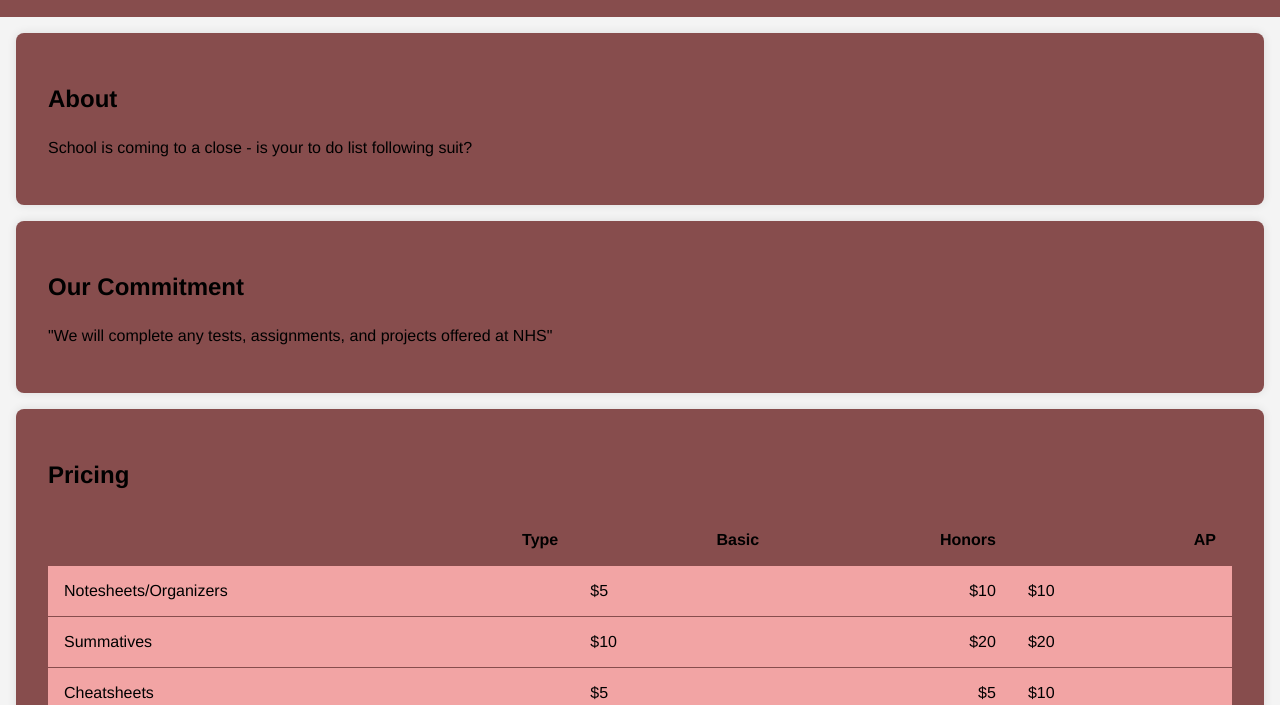
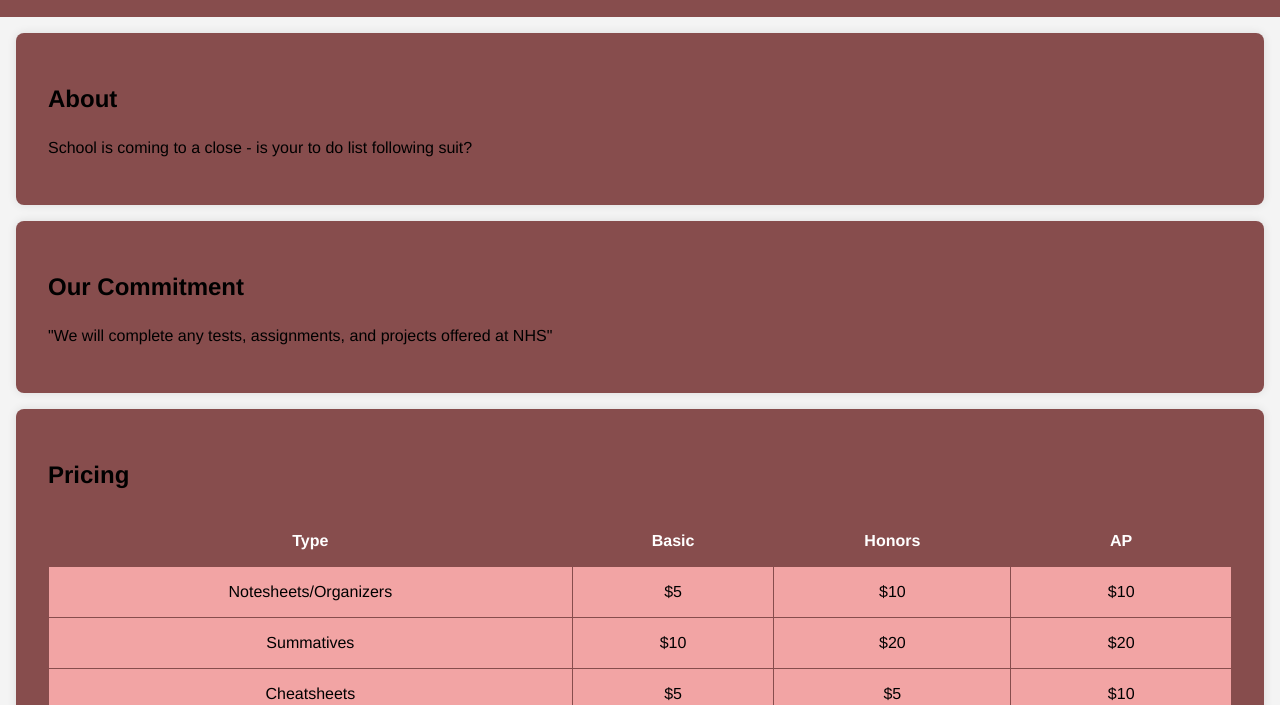
Before and after one commit to SandSniffer/sandpaper, a plain HTML site: page index.html in a window 1280 px wide. Shown: the part 95-800 px from the top of the page. Drawn offline with Linux system fonts and the light colour scheme; a script that the page names is missing.

Commit message:
Update styles.css

```diff
--- a/styles.css
+++ b/styles.css
@@ -29,27 +29,21 @@ h2 {
 table {
     width: 100%;
     border-collapse: collapse;
+    border: 1px solid #874d4d; /* Added to give the table an outer border */
 }
 
 th, td {
     padding: 1rem;
-    text-align: left;
-    border-bottom: 1px solid #874d4d;
+    text-align: center; /* Centering text in all table cells */
+    border: 1px solid #874d4d; /* Added to add borders around each cell */
 }
 
 th {
     background-color: #874d4d;
+    color: #fff; /* Changed to ensure text in the header is visible */
 }
 
 td {
-    background-color: #f2a4a4;
-}
-
-th, td:nth-child(3), td:nth-child(5), td:nth-child(7) {
-    text-align: right;
-}
-
-td:nth-child(3), td:nth-child(5), td:nth-child(7) {
     background-color: #f2a4a4;
 }
 
```
